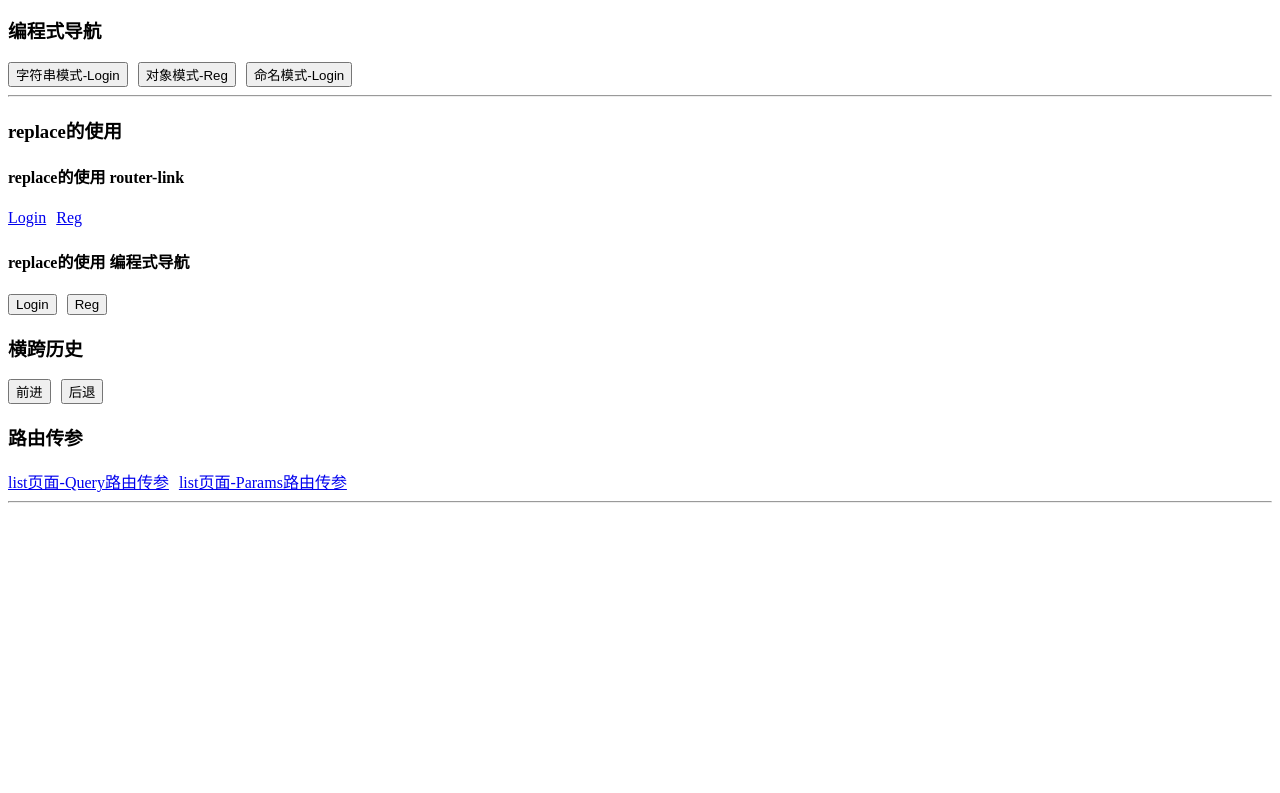
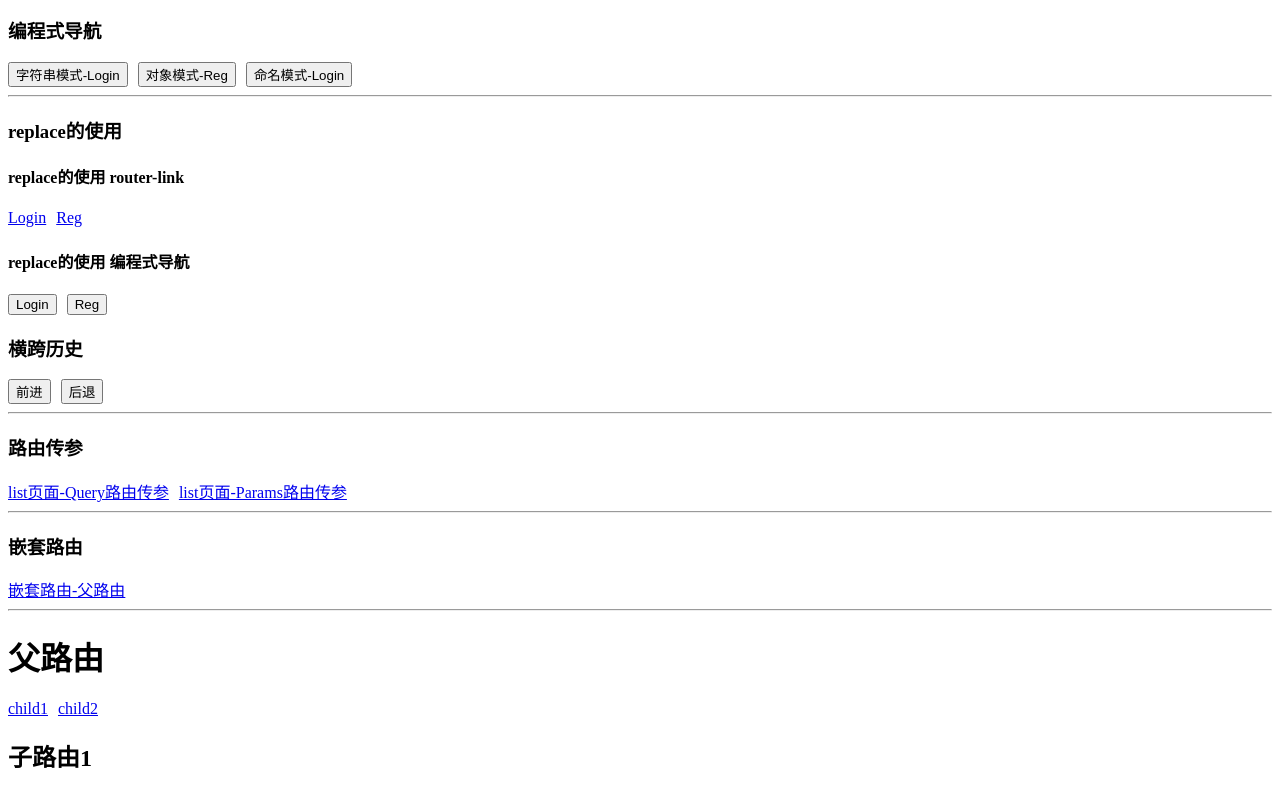
Before and after one commit to icebear32/Vue3_Router4, a Vue app in the folder router/: page /father/child1 in a window 1280 px wide. Shown: the part 275-1068 px from the top of the page. Before the commit the page ends 800 px from the top, so only its background shows below. Built offline with nearby package versions, Linux system fonts and the light colour scheme.

Commit message:
嵌套路由

```diff
--- a/router/src/App.vue
+++ b/router/src/App.vue
@@ -66,10 +66,16 @@ const prev = () => {
       <button @click="next">前进</button>
       <button @click="prev" style="margin-left:10px">后退</button>
     </div>
+    <hr>
     <div>
       <h3>路由传参</h3>
       <router-link :to="{ name: 'List' }">list页面-Query路由传参</router-link>
       <router-link :to="{ name: 'List2' }" style="margin-left: 10px;">list页面-Params路由传参</router-link>
+    </div>
+    <hr>
+    <div>
+      <h3>嵌套路由</h3>
+      <router-link :to="{ name: 'Father' }">嵌套路由-父路由</router-link>
     </div>
     <hr>
     <router-view></router-view>
--- /dev/null
+++ b/router/src/components/demo02/child1.vue
@@ -0,0 +1,11 @@
+<script setup lang="ts">
+
+</script>
+
+<template>
+    <div>
+        <h2>子路由1</h2>
+    </div>
+</template>
+
+<style></style>
--- /dev/null
+++ b/router/src/components/demo02/child2.vue
@@ -0,0 +1,11 @@
+<script setup lang="ts">
+
+</script>
+
+<template>
+    <div>
+        <h2>子路由2</h2>
+    </div>
+</template>
+
+<style></style>
--- /dev/null
+++ b/router/src/components/demo02/father.vue
@@ -0,0 +1,16 @@
+<script setup lang="ts">
+
+</script>
+
+<template>
+    <div>
+        <h1>父路由</h1>
+        <div>
+            <router-link :to="{ name: 'Child1' }">child1</router-link>
+            <router-link :to="{ name: 'Child2' }" style="margin-left: 10px;">child2</router-link>
+        </div>
+        <router-view></router-view>
+    </div>
+</template>
+
+<style></style>
--- a/router/src/router/index.ts
+++ b/router/src/router/index.ts
@@ -31,6 +31,23 @@ const routes: Array<RouteRecordRaw> = [
         path: "/detail2/:name/:price/:id", // 配置要传递的参数
         name: 'Detail2',
         component: () => import('../components/demo01/detail2.vue') //引入需要用的组件
+    },
+    {
+        path: "/father", // 配置要传递的参数
+        name: 'Father',
+        component: () => import('../components/demo02/father.vue'), //引入需要用的组件
+        children: [
+            {
+                path: "child1", // 配置要传递的参数
+                name: 'Child1',
+                component: () => import('../components/demo02/child1.vue') //引入需要用的组件
+            },
+            {
+                path: "child2", // 配置要传递的参数
+                name: 'Child2',
+                component: () => import('../components/demo02/child2.vue') //引入需要用的组件
+            }
+        ]
     }
 ]
 
```
Also changed, not shown: 1 other file (tests, documents, lock files or other folders).
